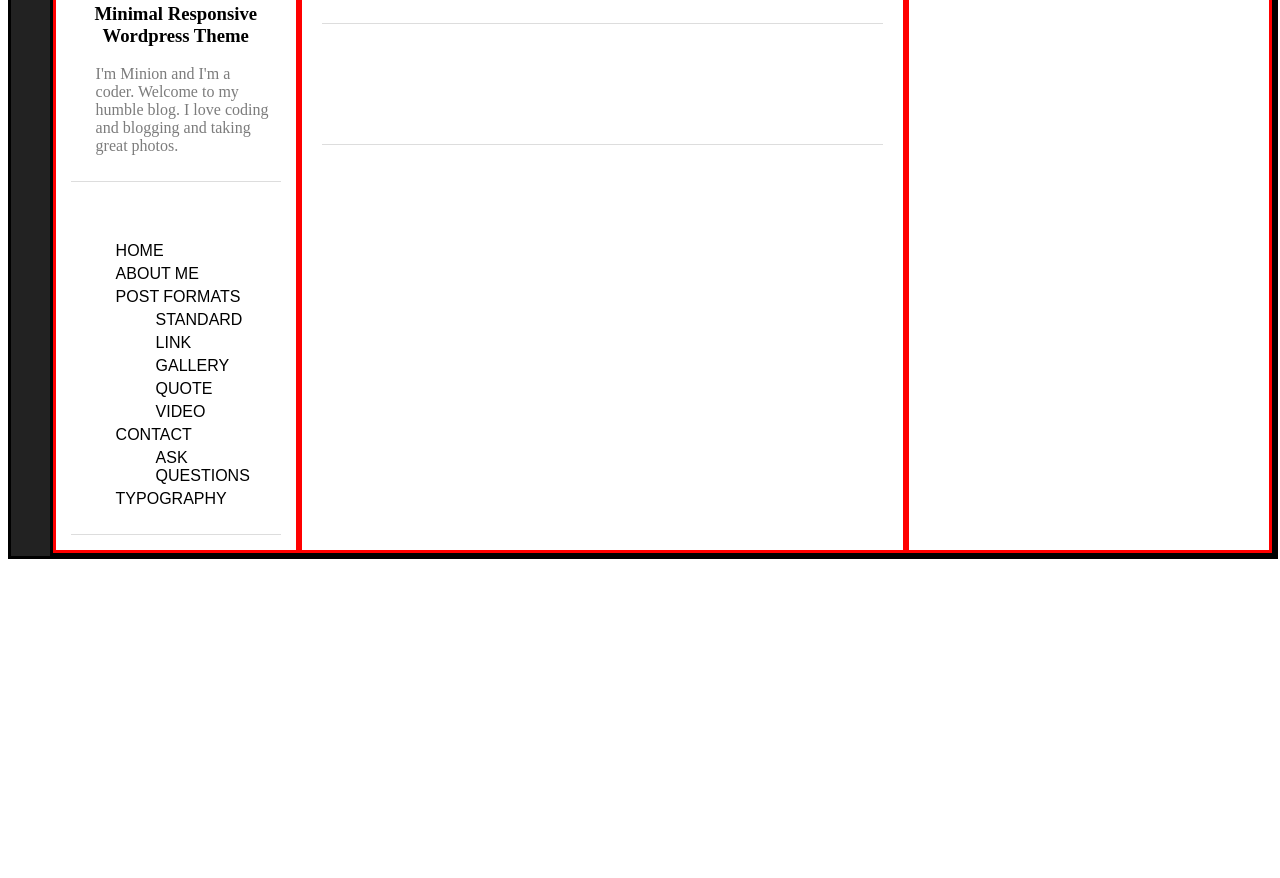
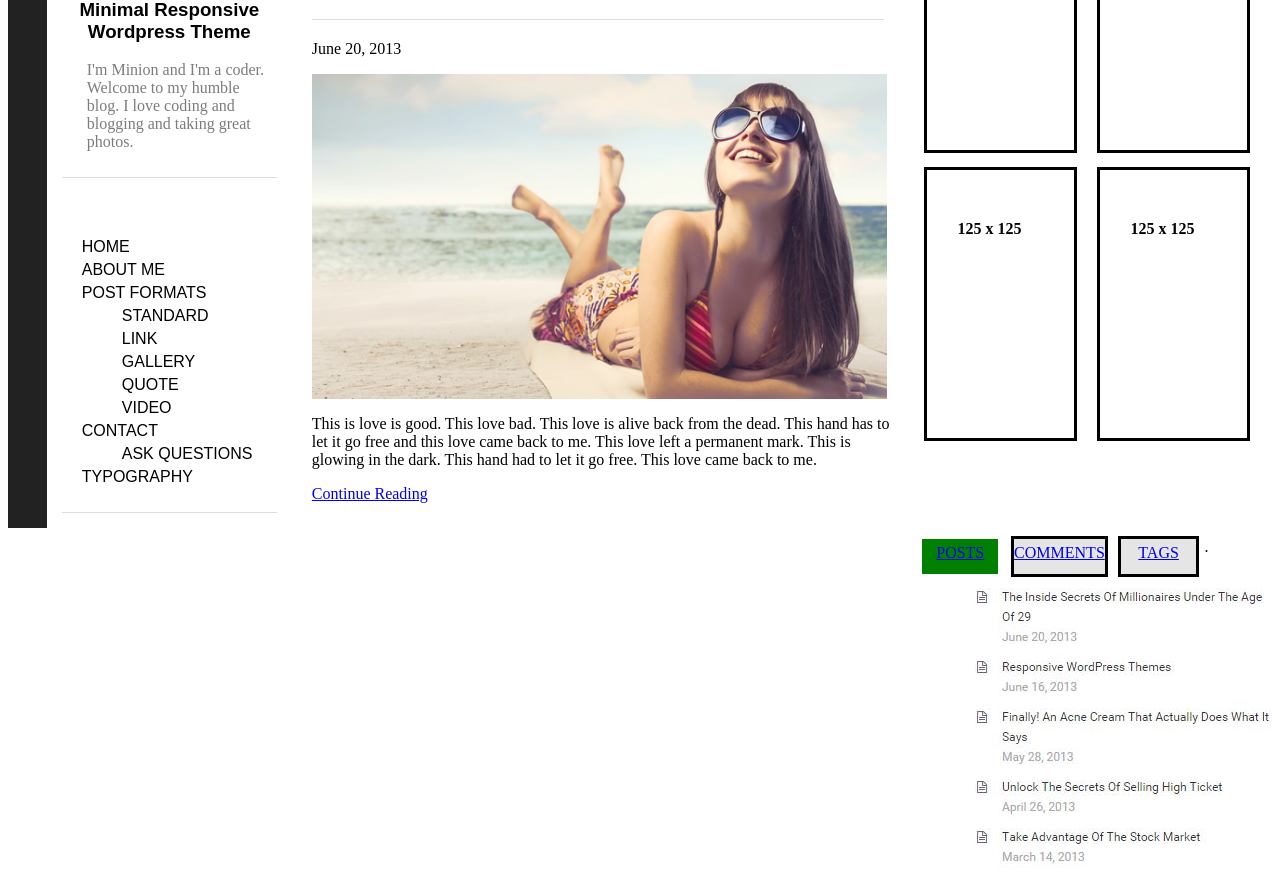
Before and after one commit to reinaibardolasa/Third-Assignment, a plain HTML site: page index.html in a window 1280 px wide. Shown: the part 268-1146 px from the top of the page. Before the commit the page ends 835 px from the top, so only its background shows below. Drawn offline with Linux system fonts and the light colour scheme.

Commit message:
90% Done! No buttons yet

```diff
--- a/css/ass3.css
+++ b/css/ass3.css
@@ -7,13 +7,13 @@
   display: block;
   background-color: e5e5e5;
   width: 100%;
-  height: 25px;
+  height: 30px;
   /*border: solid;*/
 }
 
 #columns{
   display: inline-flex;
-  border: solid;
+  /*border: solid;*/
   width: 100%;
   /*min-height: 100px;*/
   min-height: 100px;
@@ -30,14 +30,14 @@
   background-color: white;
   width: 100%;
   min-height: 100px;
-  border: solid;
+  /*border: solid;*/
   /*border-colo;*/
 }
 
 .col2{
   display: block;
   background-color: inherit;
-  border: solid;
+  /*border: solid;*/
   border-color: red;
   /*min-height: 1000px;*/
   width: 20%;
@@ -67,8 +67,18 @@
 
 .nav ul{
   list-style-type: none;
+}
+
+h3{
+font-family: sans-serif;
 
 }
+
+.col3row2 {
+  margin-left: 20px;
+}
+
+
 
 .nav ul li a{
   display: block;
@@ -77,6 +87,8 @@
   color: black;
   font-family: sans-serif;
   margin: 5px;
+  margin-left: -20px;
+
 }
 
 .nav ul li a:hover{
@@ -86,13 +98,15 @@
   color: 12ea9f;
   font-family: sans-serif;
   margin: 5px;
+  margin-left: -20px;
 }
 
 .col3{
   background-color: inherit;
-  border: solid;
+  /*border: solid;*/
   border-color: red;
   width: 50%;
+  margin-bottom: 20px;
 }
 
 .col3row1{
@@ -115,8 +129,89 @@
 }
 
 .col4{
+  display: block;
   background-color: inherit;
-  border: solid;
+  /*border: solid;*/
   border-color: red;
   width: 30%;
+  margin-top: 90px;
 }
+
+.col4row1{
+  display: block;
+  height: 100%;
+  /*border: solid;*/
+  width: 100%;
+  /*padding: 10px;*/
+}
+
+.col4row1Panel1{
+  display: inline-flex;
+  /*border: solid;*/
+  width: 100%;
+  margin: 10px;
+  height: 40%;
+}
+
+/*.col4row1Panel2{
+  display: inline-flex;
+  border: solid;
+  width: 100%;
+  margin: 10px;
+}*/
+
+.col4row1Panel1col1{
+  margin: 10px;
+  display: inline-flex;
+  height: 100%;
+  border: solid;
+  width: 40%;
+  float: center;
+}
+
+/*.col4row1Panel1col2{
+  display: inline-flex;
+  min-height: 200px;
+  border: solid;
+  width: 100%;
+}*/
+
+.col4row2{
+  display: block;
+  min-height: 100px;
+  /*border: solid red;*/
+  /*margin-top: 90px;*/
+  align-content: center;
+}
+
+h4{
+  text-align: center;
+  margin:30px;
+  padding-top: 20px;
+}
+
+.buttons{
+  display: inline-flex;
+  width: 80%;
+  height: 30px;
+  /*border: solid;*/
+  margin: 10px;
+  /*float: right;*/
+}
+
+.post{
+  height: 30px;
+  width: 100px;
+  border: solid;
+  margin: 5px;
+  margin-top: -2px;
+  /*margin-left: -5px;
+  margin-right: 5px;*/
+  text-align: center;
+  padding-top: 5px;
+  background-color: e5e5e5;
+}
+
+.post: hover{
+  background-color: green;
+}
--- a/index.html
+++ b/index.html
@@ -55,11 +55,69 @@
           <p> By <a href="RuthClem.html"> Ruth Clem</a> in <a href="DeliciousFreelancingPhotography.html"> Delicious, Freelancing, Photography</a> </p>
         </div>
 
-        <div class="col3row1">
+        <div class="col3row2">
+          <p>
+            June 20, 2013
+          </p>
+          <img src="image/beach.jpg" alt="Beach" style="width:97% "/>
+          <p>
+            This is love is good. This love bad. This love is alive back from the dead. This hand has to let it go free and this love came back to me.
+            This love left a permanent mark. This is glowing in the dark. This hand had to let it go free. This love came back to me.
+          </p>
+
+          <a href="#">Continue Reading</a>
         </div>
       </div>
 
       <div class="col4">
+        <div class="col4row1">
+
+          <div class="col4row1Panel1">
+            <div class="col4row1Panel1col1">
+              <h4>
+                125 x 125
+              </h4>
+            </div>
+            <div class="col4row1Panel1col1">
+              <h4>
+                125 x 125
+              </h4>
+            </div>
+
+          </div>
+
+          <div class="col4row1Panel1">
+            <div class="col4row1Panel1col1">
+              <h4>
+                125 x 125
+              </h4>
+            </div>
+            <div class="col4row1Panel1col1">
+              <h4>
+                125 x 125
+              </h4>
+            </div>
+
+          </div>
+        </div>
+
+        <div class="col4row2">
+          <div class="buttons">
+            <div class="post" style="background-color:green; color:white">
+              <a href="#">POSTS</a>
+
+            </div>
+            <div class="post">
+              <a href="#">COMMENTS</a>
+            </div>
+            <div class="post">
+              <a href="#">TAGS</a>
+            </div>.
+          </div>
+
+        <img src="image/posts.jpg" alt="Posts"style="float:right; margin-top:10px" />
+        </div>
+
       </div>
     </div>
   </div>
```
